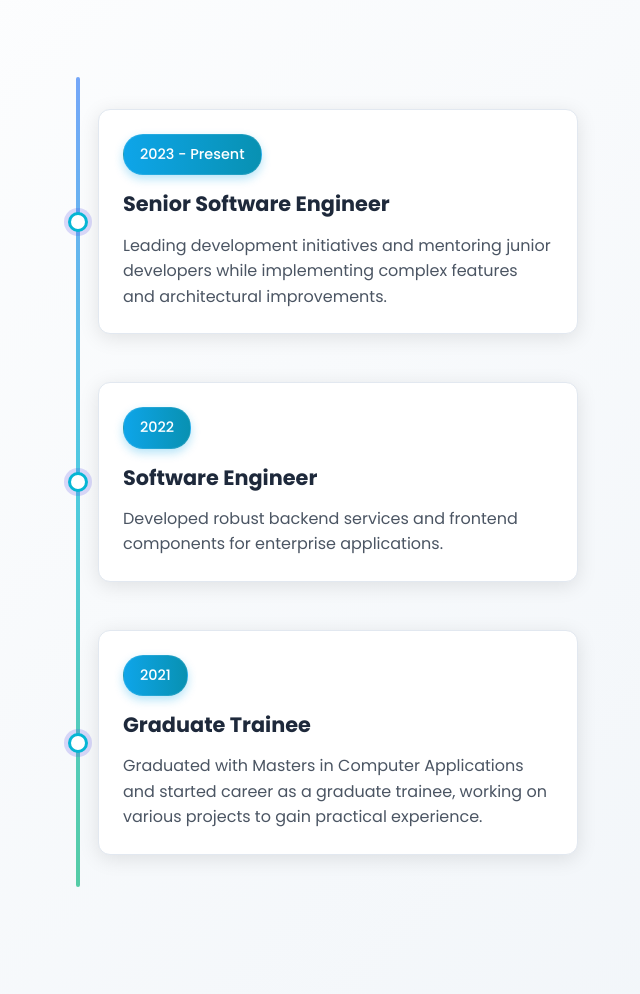
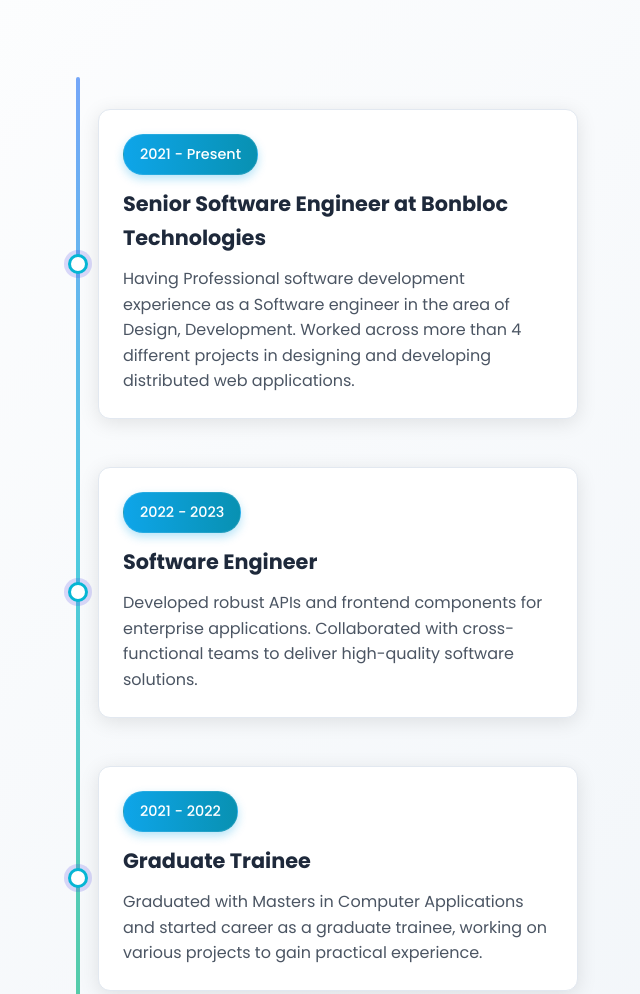
Before and after one commit to reash8893/Portfolio, a plain HTML site: page index.html in a window 1280 px wide. Shown: the part 2123-3117 px from the top of the page, without its empty margins (402-1042 px from the left). Drawn offline with nearby package versions, Linux system fonts and the light colour scheme.

Commit message:
Updates
Updates

```diff
--- a/index.html
+++ b/index.html
@@ -144,25 +144,27 @@
                     <div class="timeline-item">
                         <div class="timeline-dot"></div>
                         <div class="timeline-content">
-                            <div class="timeline-date">2023 - Present</div>
-                            <h3>Senior Software Engineer</h3>
-                            <p>Leading development initiatives and mentoring junior developers while implementing complex features and architectural improvements.</p>
+                            <div class="timeline-date">2021 - Present</div>
+                            <h3>Senior Software Engineer at Bonbloc Technologies</h3>
+                            <p>Having Professional software development experience as a Software engineer
+                                in the area of Design, Development. Worked across more than 4 different projects in designing and developing distributed web
+                                applications.</p>
                         </div>
                     </div>
 
                     <div class="timeline-item">
                         <div class="timeline-dot"></div>
                         <div class="timeline-content">
-                            <div class="timeline-date">2022</div>
+                            <div class="timeline-date">2022 - 2023</div>
                             <h3>Software Engineer</h3>
-                            <p>Developed robust backend services and frontend components for enterprise applications.</p>
+                            <p>Developed robust APIs and frontend components for enterprise applications. Collaborated with cross-functional teams to deliver high-quality software solutions.</p>
                         </div>
                     </div>
 
                     <div class="timeline-item">
                         <div class="timeline-dot"></div>
                         <div class="timeline-content">
-                            <div class="timeline-date">2021</div>
+                            <div class="timeline-date">2021 - 2022</div>
                             <h3>Graduate Trainee</h3>
                             <p>Graduated with Masters in Computer Applications and started career as a graduate trainee, working on various projects to gain practical experience.</p>
                         </div>
@@ -270,7 +272,7 @@
 
     <footer class="footer">
         <div class="container">
-            <p>&copy; 2024 Reashmanth. All rights reserved.</p>
+            <p>&copy; 2025 Reashmanth. All rights reserved.</p>
         </div>
     </footer>
 
```
